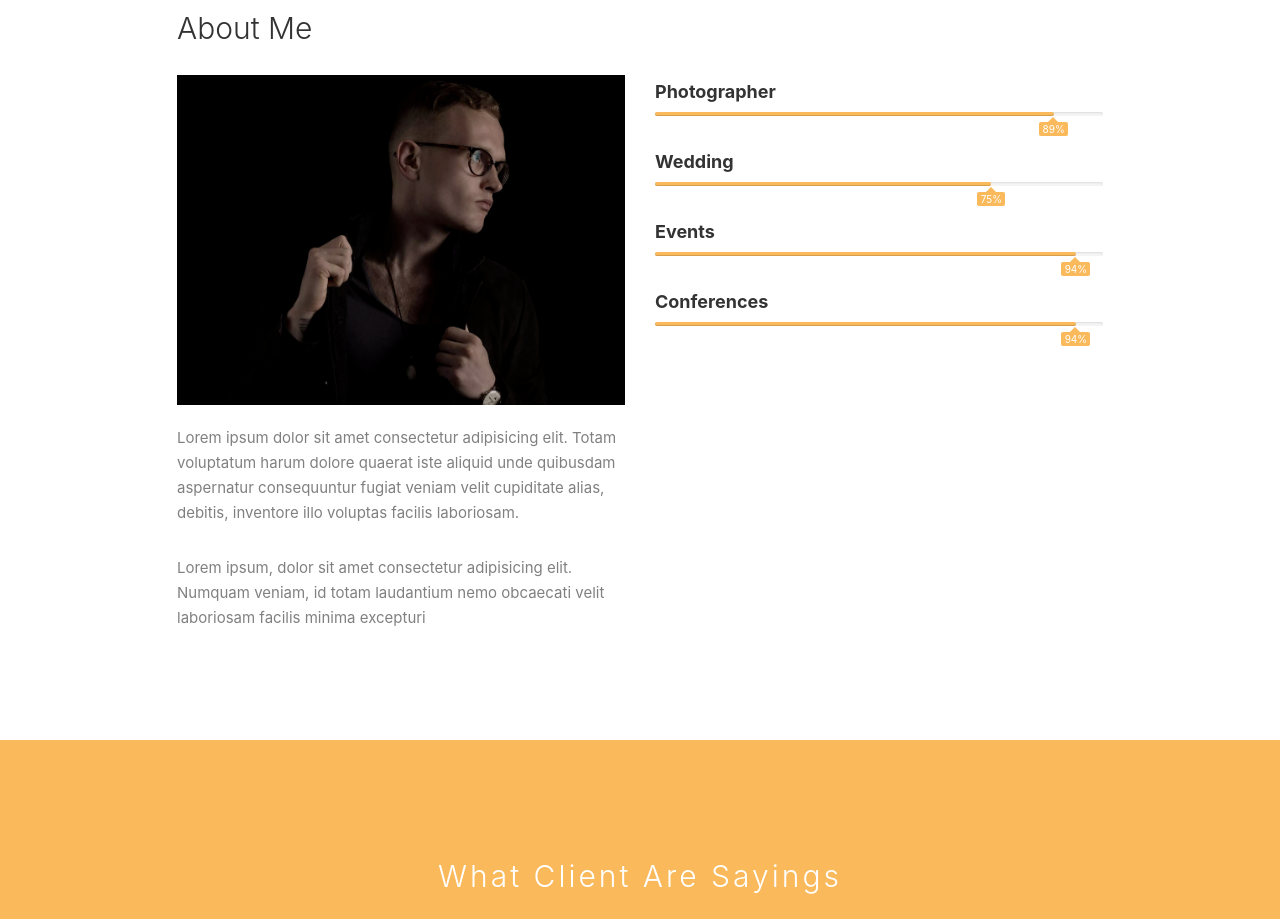
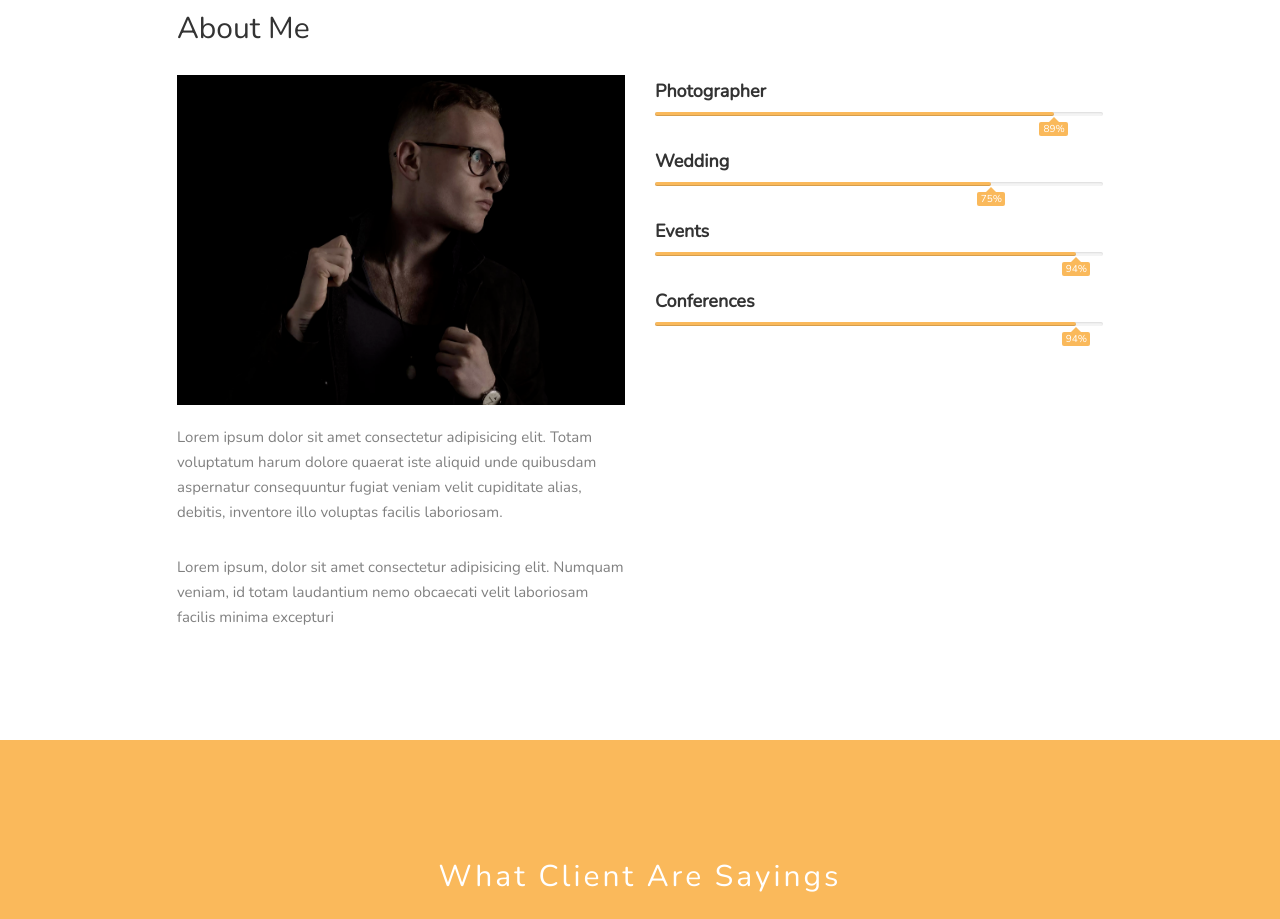
Before and after one commit to AlamKhalid/ui-assignment, a plain HTML site: page index.html in a window 1280 px wide. Shown: the part 1420-2339 px from the top of the page. Drawn offline with nearby package versions, Linux system fonts and the light colour scheme.

Commit message:
Subject: Added Google Font

```diff
--- a/style.css
+++ b/style.css
@@ -1,3 +1,4 @@
+@import url('https://fonts.googleapis.com/css2?family=Nunito:wght@200;300;400&display=swap');
 * {
     margin: 0;
     padding: 0;
@@ -465,6 +466,8 @@
 .footer-copyright {
     color: #9ca0a6;
 }
+
+
 /* Height adjustment */
 
 @media screen and (max-height: 420px) {
@@ -472,6 +475,8 @@
         height: 100vh;
     }
 }
+
+
 /* Tablet View */
 
 @media screen and (max-width: 992px) {
@@ -492,6 +497,8 @@
         width: 75%;
     }
 }
+
+
 /* Mobile View */
 
 @media screen and (max-width: 700px) {
```
Lines whose indentation alone changed are shown as unchanged.
